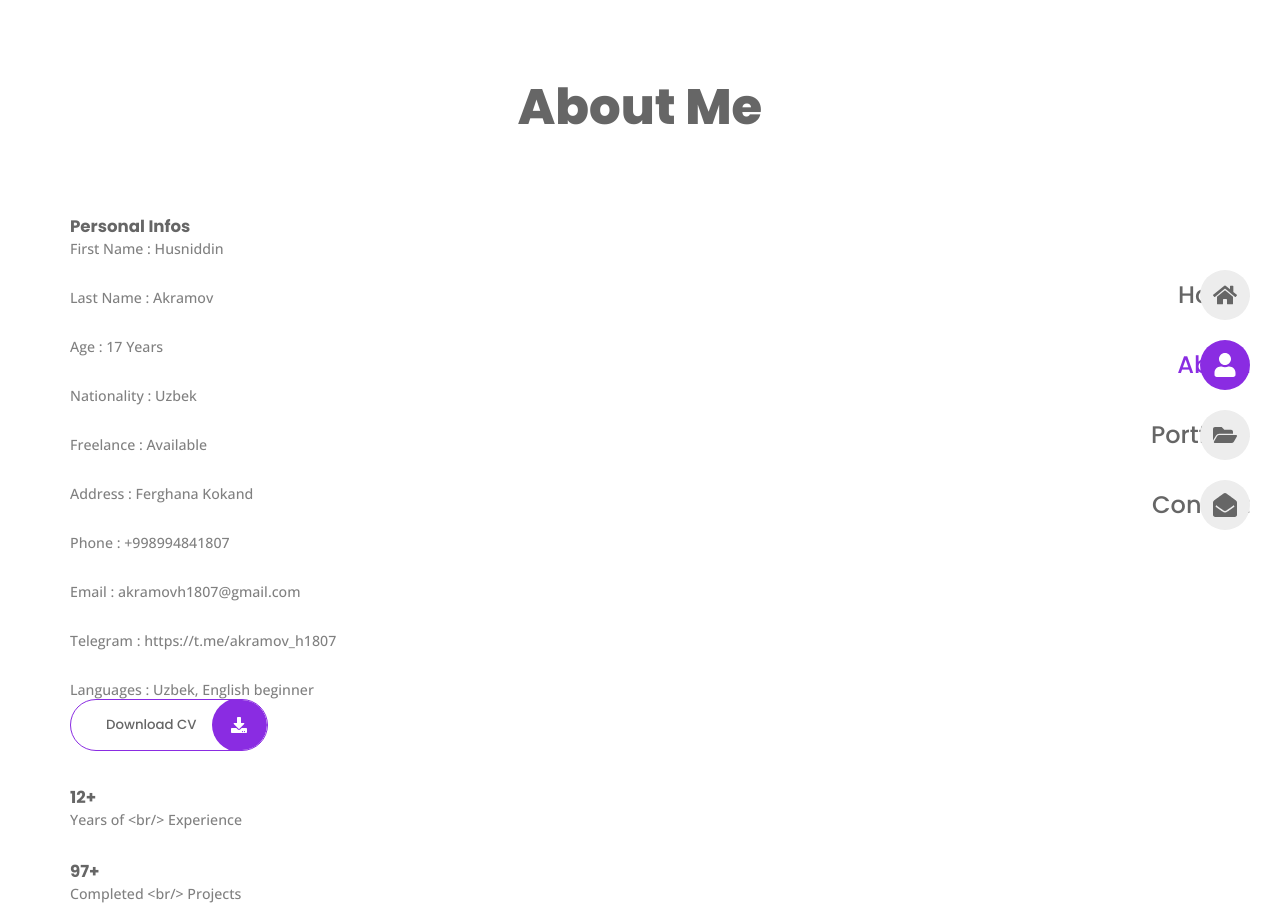
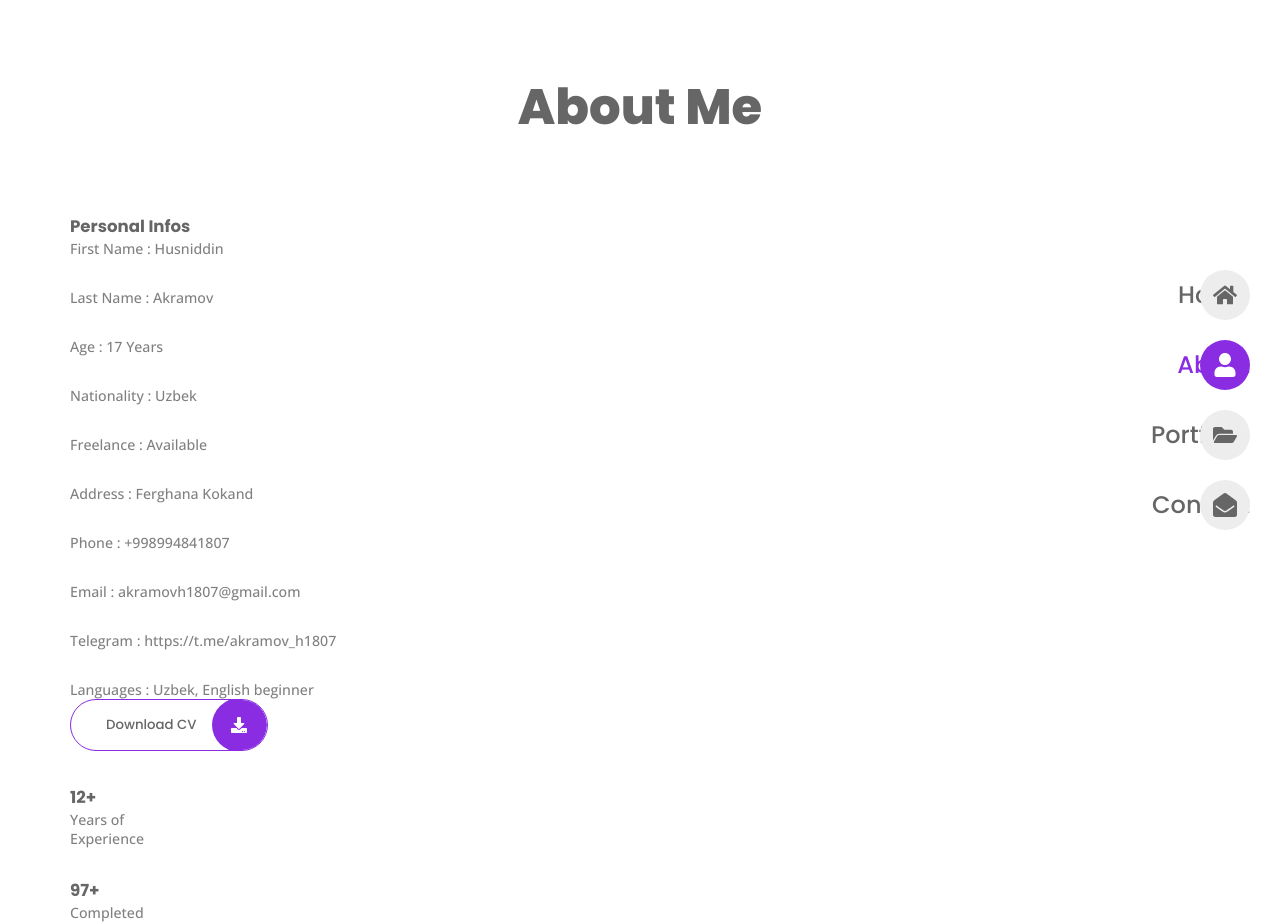
Before and after one commit to akramov1807/portfolio, a React (Create React App) app in the folder portfolio/: page /about in a window 1280 px wide. Shown: the top 924 px of the page. Built offline with nearby package versions, Linux system fonts and the light colour scheme.

Commit message:
status map

```diff
--- a/portfolio/package.json
+++ b/portfolio/package.json
@@ -7,6 +7,7 @@
     "@testing-library/react": "^13.0.0",
     "@testing-library/user-event": "^13.2.1",
     "bootstrap": "^5.3.3",
+    "html-react-parser": "^5.1.10",
     "react": "^18.3.1",
     "react-bootstrap": "^2.10.2",
     "react-dom": "^18.3.1",
--- a/portfolio/src/components/Stats.js
+++ b/portfolio/src/components/Stats.js
@@ -1,5 +1,6 @@
 import React from 'react'
 import { stats } from './data'
+import parse from 'html-react-parser'
 
 export default function Stats() {
   return (
@@ -8,7 +9,7 @@ export default function Stats() {
       return(
         <div className='stats__box' key={index}>
           <h3 className='stats__no'>{no}</h3>
-          <p className='stats__title'>{title}</p>
+          <p className='stats__title'>{parse(title)}</p>
         </div>
       )
     })}
```
Also changed, not shown: 1 other file (tests, documents, lock files or other folders).
